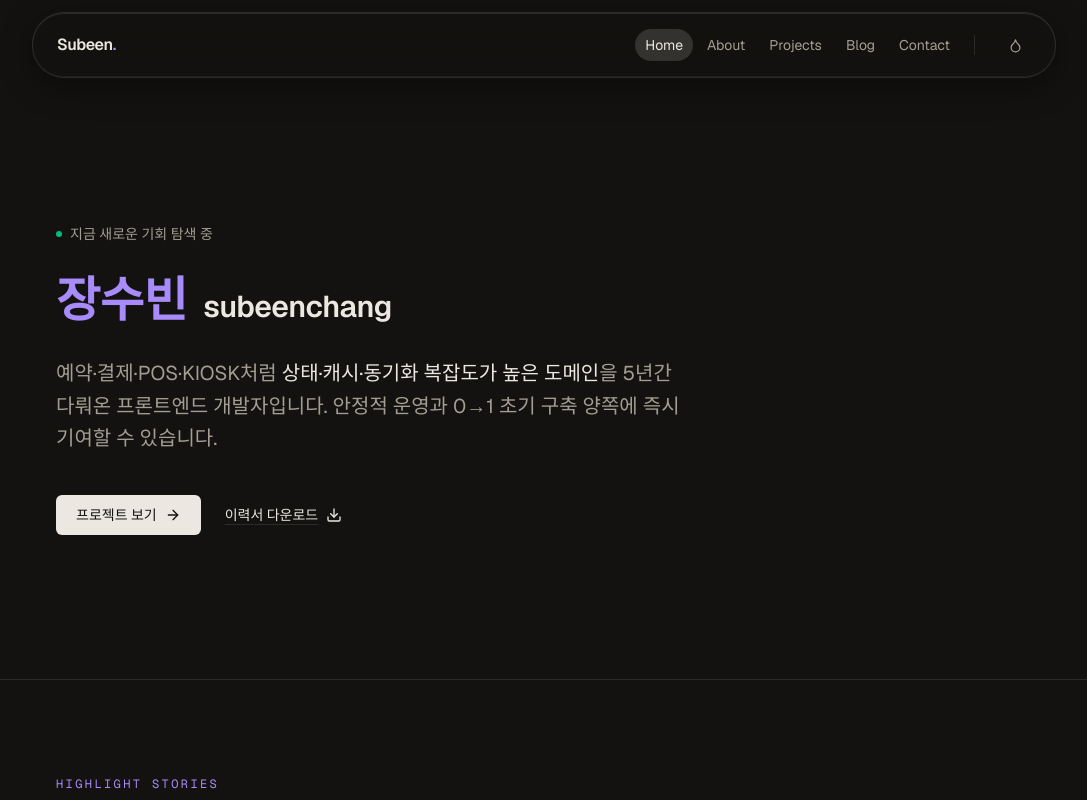
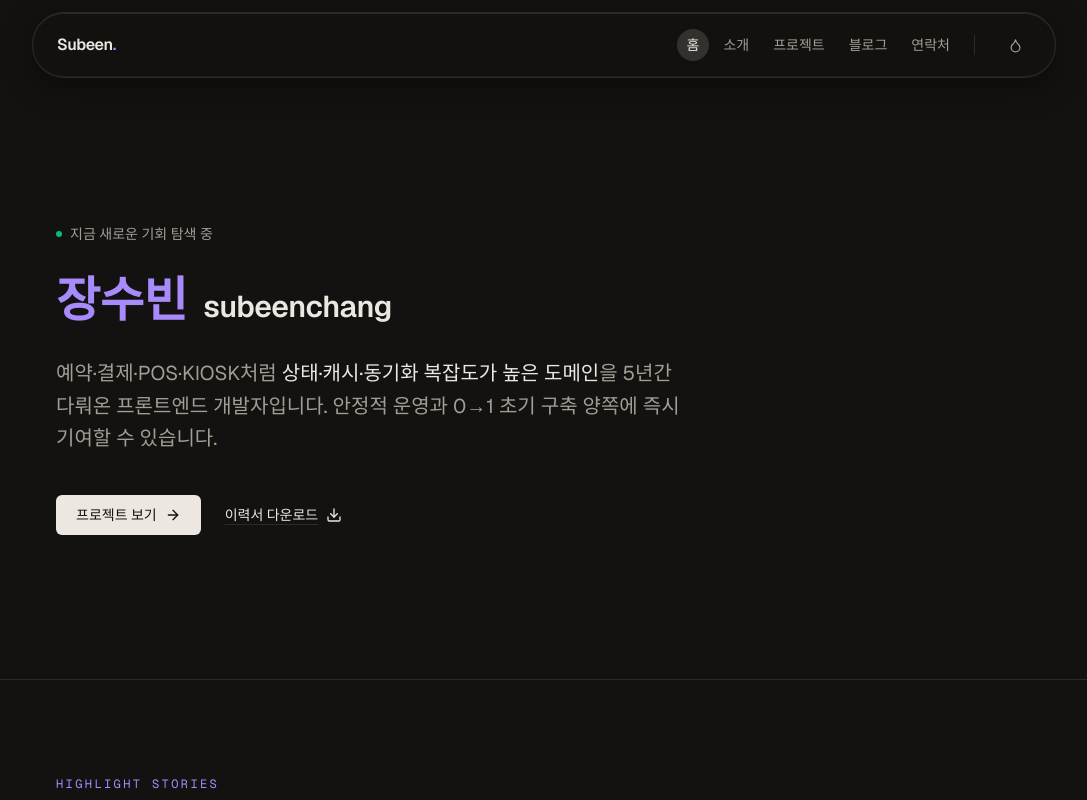
Before and after one commit to shuobyian/portfolio, a Next.js app: page / in a window 1280 px wide. Shown: the top 800 px of the page, without its empty margins (96-1183 px from the left). Built offline with nearby package versions, Linux system fonts and the light colour scheme; a web font is replaced by a local one.

Commit message:
feat(nav): 메뉴 이름을 한글로 바꾸기
Home·About·Projects·Blog·Contact를 홈·소개·프로젝트·블로그·연락처로 바꾼다.
데스크톱·모바일 메뉴가 같은 목록을 쓰므로 둘 다 바뀐다.

Co-Authored-By: Claude Opus 5.5 <noreply@anthropic.com>

```diff
--- a/src/components/layout/nav.tsx
+++ b/src/components/layout/nav.tsx
@@ -9,11 +9,11 @@ import { pillClass } from "@/components/ui/pill";
 import { motion, AnimatePresence } from "framer-motion";
 
 const links = [
-  { href: "/", label: "Home" },
-  { href: "/about", label: "About" },
-  { href: "/projects", label: "Projects" },
-  { href: "/blog", label: "Blog" },
-  { href: "/contact", label: "Contact" },
+  { href: "/", label: "홈" },
+  { href: "/about", label: "소개" },
+  { href: "/projects", label: "프로젝트" },
+  { href: "/blog", label: "블로그" },
+  { href: "/contact", label: "연락처" },
 ];
 
 export function Nav() {
```
